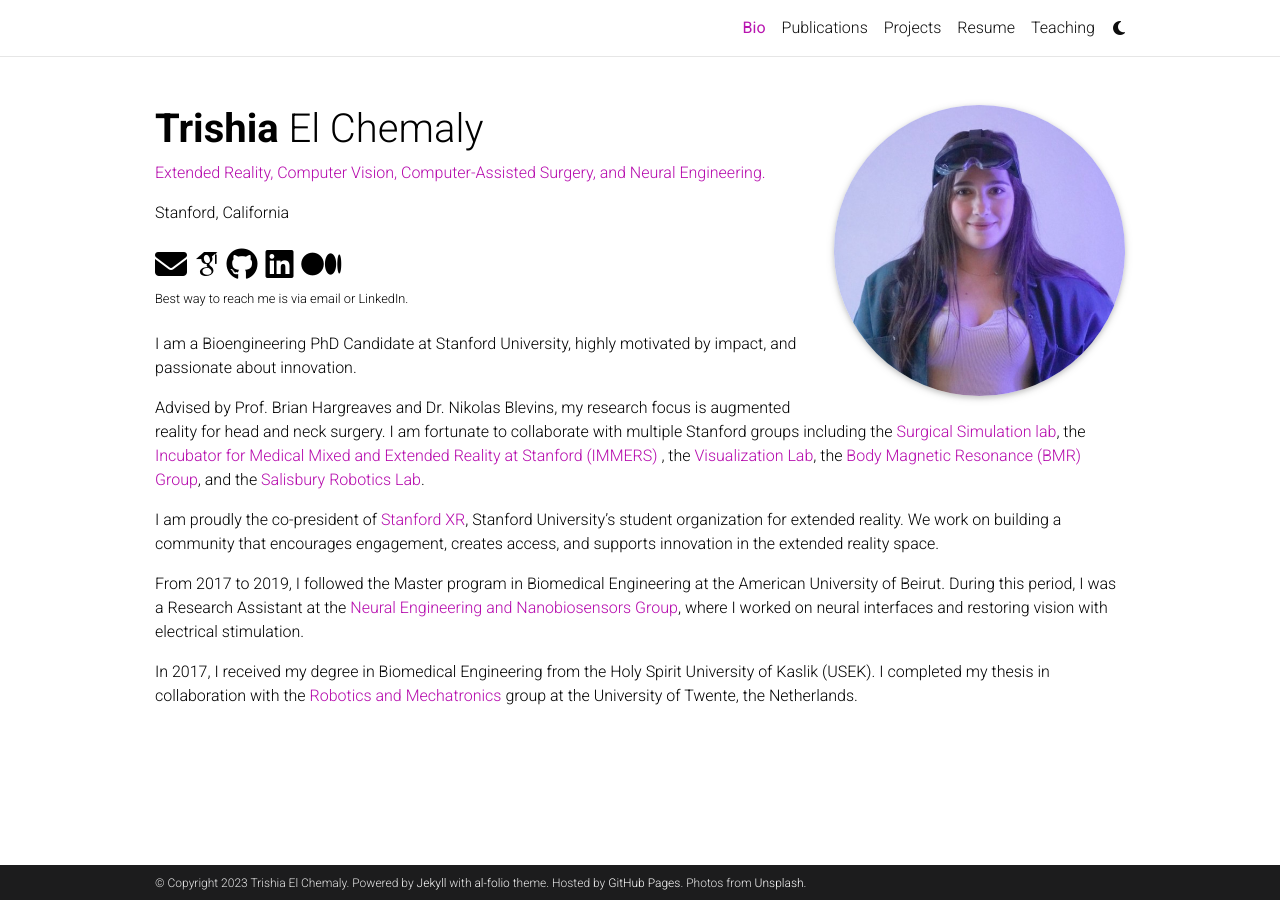
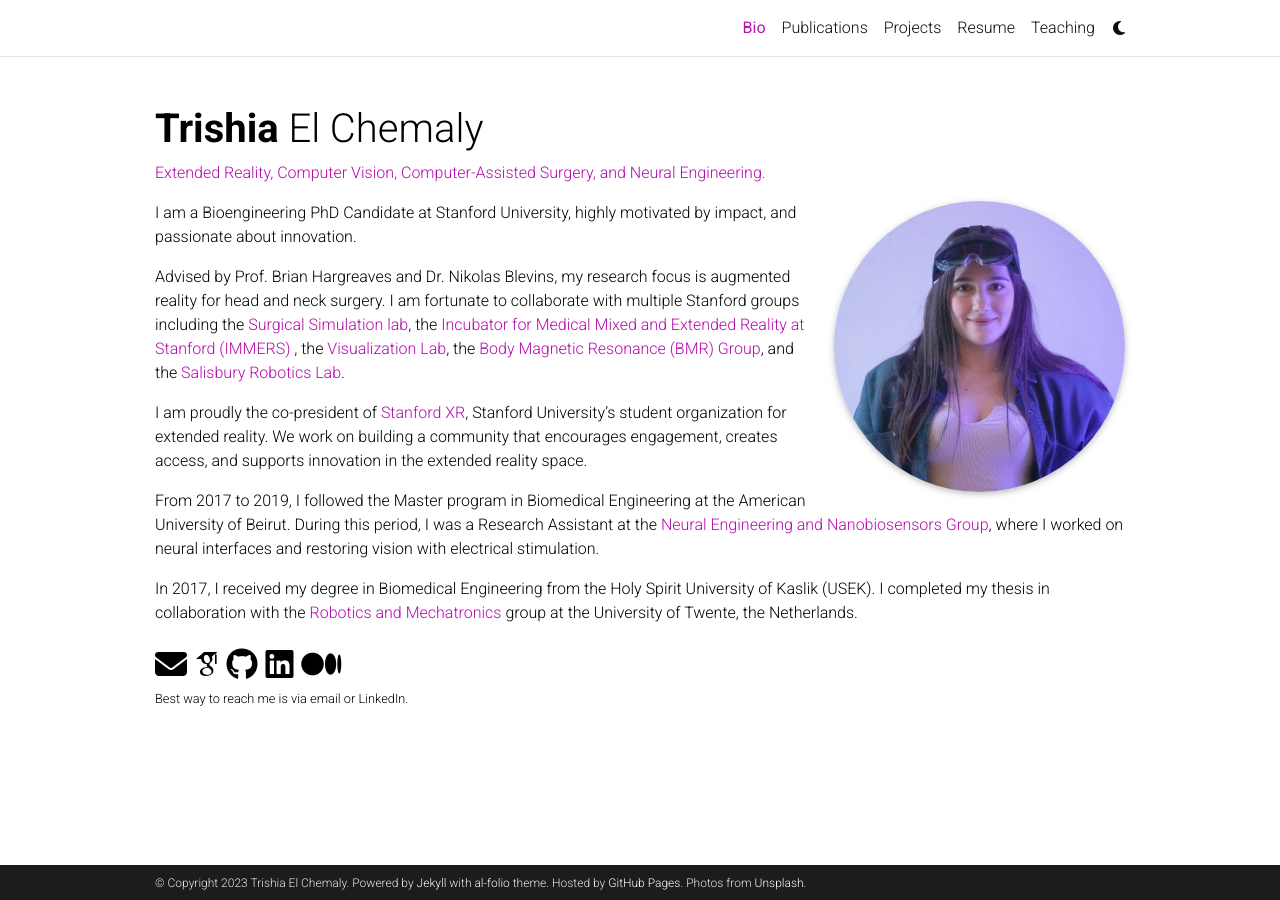
Before and after one commit to tchemaly/tchemaly.github.io, a Jekyll site: the page built from _pages/about.md, in a window 1280 px wide. Built offline with Jekyll 4.4.1, drawn with Linux system fonts in a browser that asks for light colours; full-size pictures stand in for the smaller copies a plugin makes; some web fonts are replaced; comment, search, counter and statistics services are not loaded; a style sheet for code colours, icons or effects is not loaded; part of the change alters nothing that is shown.

Commit message:
Update about.md

```diff
--- a/_pages/about.md
+++ b/_pages/about.md
@@ -1,5 +1,5 @@
 ---
-layout: about-custom
+layout: about
 title: Bio
 permalink: /
 subtitle: Extended Reality, Computer Vision, Computer-Assisted Surgery, and Neural Engineering.
@@ -9,7 +9,7 @@ profile:
   image: Profile.jpg
   image_circular: true # crops the image to make it circular
   address: >
-    <p>Stanford, California</p>
+
   more_info:
 
 news: false  # includes a list of news items
```
